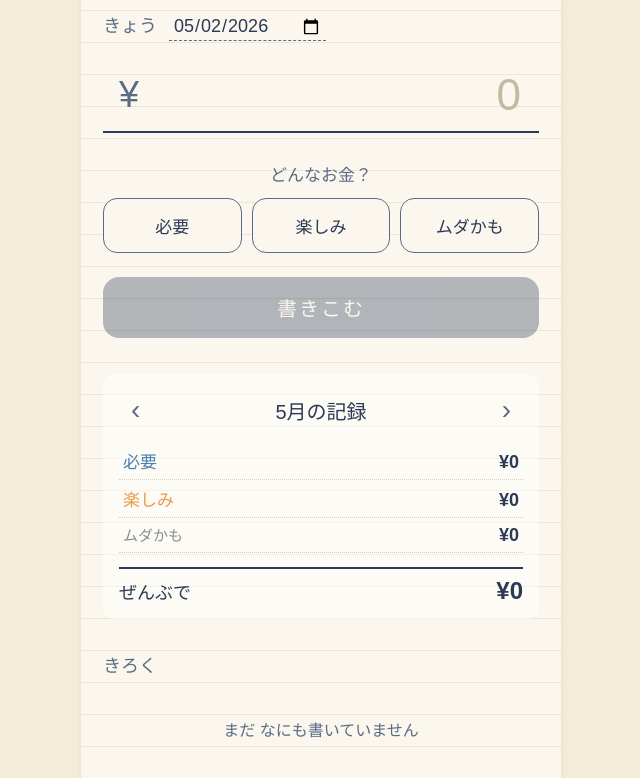
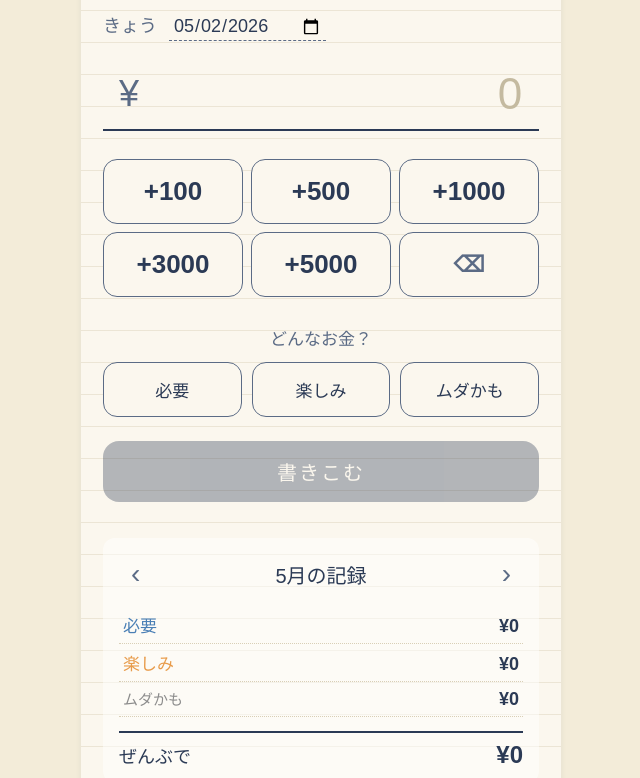
Before and after one commit to tmk4men/yurutto-kakeibo, a plain HTML site: page index.html in a window 1280 px wide. Shown: the part 85-863 px from the top of the page, without its empty margins (319-959 px from the left). Drawn offline with Linux system fonts and the light colour scheme; a web font is replaced by a local one.

Commit message:
Rename to ゆるっと家計簿; replace amount input with one-tap chips
The keyboard-driven number input was friction for the target audience
(people who can't keep up with budget apps). Swapped it for additive
preset chips (+100/+500/+1000/+3000/+5000) plus a single-step undo,
making the common cases (¥500 coffee, ¥1,000 lunch) a one-tap entry.

Co-Authored-By: Claude Opus 4.7 (1M context) <noreply@anthropic.com>

```diff
--- a/app.js
+++ b/app.js
@@ -11,11 +11,15 @@
   // ─── 状態 ─────────────────────────
   let entries = loadEntries();
   let selectedTag = null;
+  let amountHistory = []; // 加算したチップの履歴 (例: [100, 500, 100])
+  const AMOUNT_CAP = 9999999;
   let viewYear, viewMonth; // viewMonth は 0-11
 
   // ─── DOM ─────────────────────────
   const dateInput = document.getElementById('dateInput');
-  const amountInput = document.getElementById('amountInput');
+  const amountDisplay = document.getElementById('amountDisplay');
+  const numpad = document.querySelector('.numpad');
+  const backspaceBtn = document.getElementById('backspaceBtn');
   const tagButtons = document.querySelectorAll('.tag');
   const saveBtn = document.getElementById('saveBtn');
   const monthLabel = document.getElementById('monthLabel');
@@ -35,11 +39,24 @@
   dateInput.value = toISODate(today);
 
   bindEvents();
+  updateAmountDisplay();
   render();
 
   // ─── イベント ─────────────────────────
   function bindEvents() {
-    amountInput.addEventListener('input', updateSaveBtnState);
+    numpad.addEventListener('click', (e) => {
+      const btn = e.target.closest('.key');
+      if (!btn) return;
+      if (btn === backspaceBtn) {
+        amountHistory.pop();
+      } else {
+        const add = parseInt(btn.dataset.add, 10);
+        if (!(add > 0)) return;
+        if (currentAmount() + add > AMOUNT_CAP) return;
+        amountHistory.push(add);
+      }
+      updateAmountDisplay();
+    });
 
     tagButtons.forEach((btn) => {
       btn.addEventListener('click', () => {
@@ -76,13 +93,23 @@
     });
   }
 
+  function currentAmount() {
+    return amountHistory.reduce((a, b) => a + b, 0);
+  }
+
+  function updateAmountDisplay() {
+    const n = currentAmount();
+    amountDisplay.textContent = n === 0 ? '0' : n.toLocaleString('ja-JP');
+    amountDisplay.classList.toggle('is-empty', n === 0);
+    updateSaveBtnState();
+  }
+
   function updateSaveBtnState() {
-    const amount = parseInt(amountInput.value, 10);
-    saveBtn.disabled = !(amount > 0 && selectedTag);
+    saveBtn.disabled = !(currentAmount() > 0 && selectedTag);
   }
 
   function handleSave() {
-    const amount = parseInt(amountInput.value, 10);
+    const amount = currentAmount();
     if (!(amount > 0) || !selectedTag) return;
 
     const entry = {
@@ -98,14 +125,14 @@
   }
 
   function resetForm() {
-    amountInput.value = '';
+    amountHistory = [];
     selectedTag = null;
     tagButtons.forEach((b) => {
       b.classList.remove('is-active');
       b.setAttribute('aria-checked', 'false');
     });
     dateInput.value = toISODate(new Date());
-    updateSaveBtnState();
+    updateAmountDisplay();
   }
 
   function handleDelete(id) {
--- a/index.html
+++ b/index.html
@@ -4,7 +4,7 @@
   <meta charset="UTF-8" />
   <meta name="viewport" content="width=device-width, initial-scale=1, viewport-fit=cover" />
   <meta name="theme-color" content="#fbf7ee" />
-  <title>シンプル家計簿</title>
+  <title>ゆるっと家計簿</title>
   <link rel="preconnect" href="https://fonts.googleapis.com" />
   <link rel="preconnect" href="https://fonts.gstatic.com" crossorigin />
   <link href="https://fonts.googleapis.com/css2?family=Yomogi&family=Klee+One:wght@400;600&display=swap" rel="stylesheet" />
@@ -12,7 +12,7 @@
 </head>
 <body>
   <main class="page">
-    <h1 class="title">シンプル家計簿</h1>
+    <h1 class="title">ゆるっと家計簿</h1>
 
     <section class="entry" aria-label="入力">
       <div class="date-row">
@@ -20,20 +20,19 @@
         <input type="date" id="dateInput" class="date-input" />
       </div>
 
-      <label class="amount-field">
+      <div class="amount-field">
         <span class="yen">¥</span>
-        <input
-          type="number"
-          id="amountInput"
-          class="amount-input"
-          inputmode="numeric"
-          pattern="[0-9]*"
-          min="0"
-          step="1"
-          placeholder="0"
-          aria-label="金額"
-        />
-      </label>
+        <span id="amountDisplay" class="amount-display is-empty" aria-live="polite" aria-label="金額">0</span>
+      </div>
+
+      <div class="numpad" aria-label="金額入力">
+        <button type="button" class="key key--add" data-add="100">+100</button>
+        <button type="button" class="key key--add" data-add="500">+500</button>
+        <button type="button" class="key key--add" data-add="1000">+1000</button>
+        <button type="button" class="key key--add" data-add="3000">+3000</button>
+        <button type="button" class="key key--add" data-add="5000">+5000</button>
+        <button type="button" class="key key--back" id="backspaceBtn" aria-label="一個戻す">⌫</button>
+      </div>
 
       <p class="ask">どんなお金？</p>
       <div class="tags" role="radiogroup" aria-label="タグ">
--- a/style.css
+++ b/style.css
@@ -100,31 +100,56 @@ input[type="number"], input[type="date"] {
   color: var(--ink-soft);
 }
 
-.amount-input {
+.amount-display {
   flex: 1;
-  background: transparent;
-  border: none;
-  outline: none;
+  font-family: 'Klee One', sans-serif;
   font-size: 44px;
   font-weight: 600;
   text-align: right;
   color: var(--ink);
-  width: 100%;
   min-width: 0;
+  user-select: none;
+  -webkit-user-select: none;
+  letter-spacing: 0.02em;
 }
 
-.amount-input::placeholder {
+.amount-display.is-empty {
   color: #c4baa0;
   font-weight: 400;
 }
 
-/* iOSでスピナーを消す */
-.amount-input::-webkit-outer-spin-button,
-.amount-input::-webkit-inner-spin-button {
-  -webkit-appearance: none;
-  margin: 0;
+.numpad {
+  display: grid;
+  grid-template-columns: repeat(3, 1fr);
+  gap: 8px;
+  margin: 0 0 28px;
 }
-.amount-input { -moz-appearance: textfield; }
+
+.key {
+  background: var(--paper);
+  border: 1.5px solid var(--ink-soft);
+  border-radius: 14px;
+  font-family: 'Klee One', sans-serif;
+  font-size: 26px;
+  font-weight: 600;
+  color: var(--ink);
+  padding: 16px 0;
+  cursor: pointer;
+  transition: transform 0.05s ease, background 0.15s ease;
+  -webkit-user-select: none;
+  user-select: none;
+  -webkit-tap-highlight-color: transparent;
+}
+
+.key:active {
+  transform: translateY(1px);
+  background: rgba(43, 58, 85, 0.08);
+}
+
+.key--back {
+  font-size: 22px;
+  color: var(--ink-soft);
+}
 
 .ask {
   font-size: 17px;
@@ -364,8 +389,9 @@ input[type="number"], input[type="date"] {
 @media (max-width: 360px) {
   .page { padding: 22px 16px 50px; }
   .title { font-size: 26px; }
-  .amount-input { font-size: 38px; }
+  .amount-display { font-size: 38px; }
   .yen { font-size: 30px; }
+  .key { font-size: 22px; padding: 14px 0; }
   .tag { font-size: 15px; padding: 12px 4px; }
   .save-btn { font-size: 18px; padding: 14px; }
 }
```
